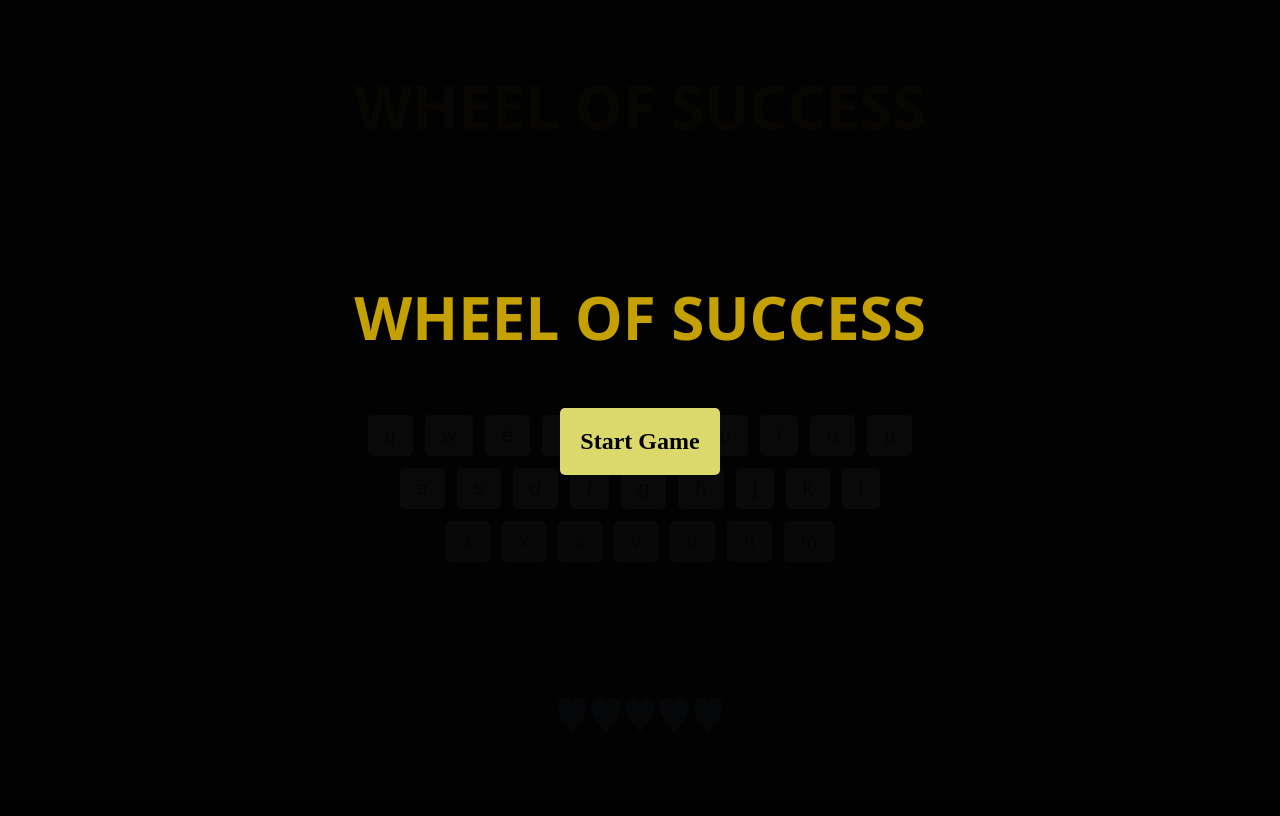
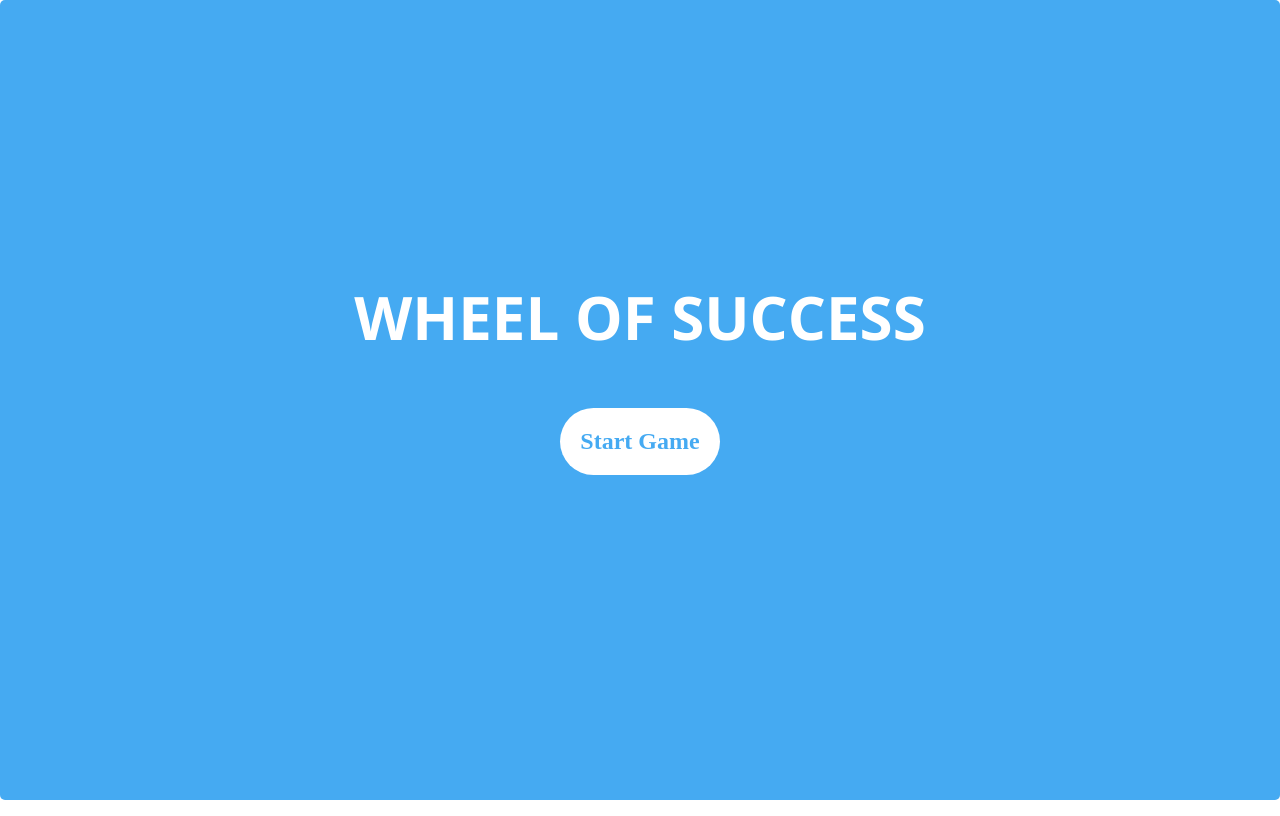
Before and after one commit to rrorrolfo/gameShowApp, a plain HTML site: page index.html in a window 1280 px wide. Drawn offline with nearby package versions, Linux system fonts and the light colour scheme.

Commit message:
Styled layout with blue color theme

```diff
--- a/css/styles.css
+++ b/css/styles.css
@@ -4,10 +4,9 @@
 /* Variables */
 
 :root {
-  --color-win: rgba(120, 207, 130, 0.966);
+  --color-win: #78CF82;
   --color-lose: #D94545;
   --color-start: #5b85b7;
-  --color-yellow: rgba(255, 208, 0, 0.767);
   --color-neutral: #445069;
   --color-neutral-light: #D2D2D2;
   --color-keys: #37474F;
@@ -28,7 +27,6 @@ body {
   flex-direction: column;
   display: flex;
   height: 100vh;
-  background-color: rgb(0, 0, 0);
 }
 
 li, ol, ul {
@@ -74,7 +72,7 @@ button {
 /* Title */
 
 .header {
-  color: var(--color-yellow);
+  color: #45aaf2;;
 }
 
 /* Phrase */
@@ -86,7 +84,7 @@ button {
   padding: 20px 1px 0 1px;
   margin-right: 2px;
   color: transparent;
-  background: rgb(219, 217, 108);
+  background: var(--color-neutral-light);
   border-radius: 5px;
 }
 
@@ -126,8 +124,9 @@ button {
   padding: 8px;
   margin: 50px auto;
   background: #FFFFFF;
-  border-radius: 5px;
+  border-radius: 50px;
   font-size: var(--font-size-medium);
+
 }
 
 /* Overlay */
@@ -147,16 +146,16 @@ button {
 }
 
 .title {
-  color: var(--color-yellow);
+  color: #FFF;
 }
 
 .start {
-  background-color: rgba(3, 3, 3, 0.973);
+  background-color: #45aaf2;
 }
 
 .start a {
-  color: #000;
-  background-color: rgb(219, 217, 108);
+  color: #45aaf2;
+
 }
 
 .win {
```
